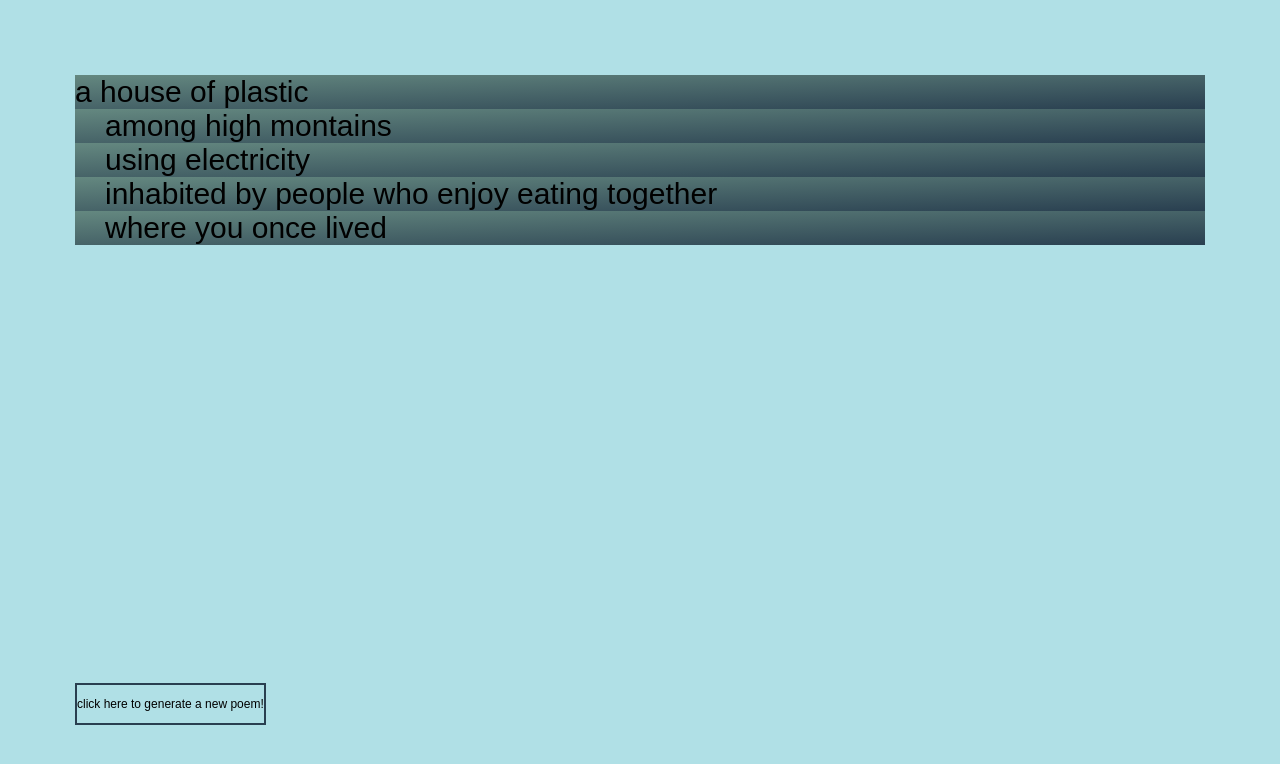
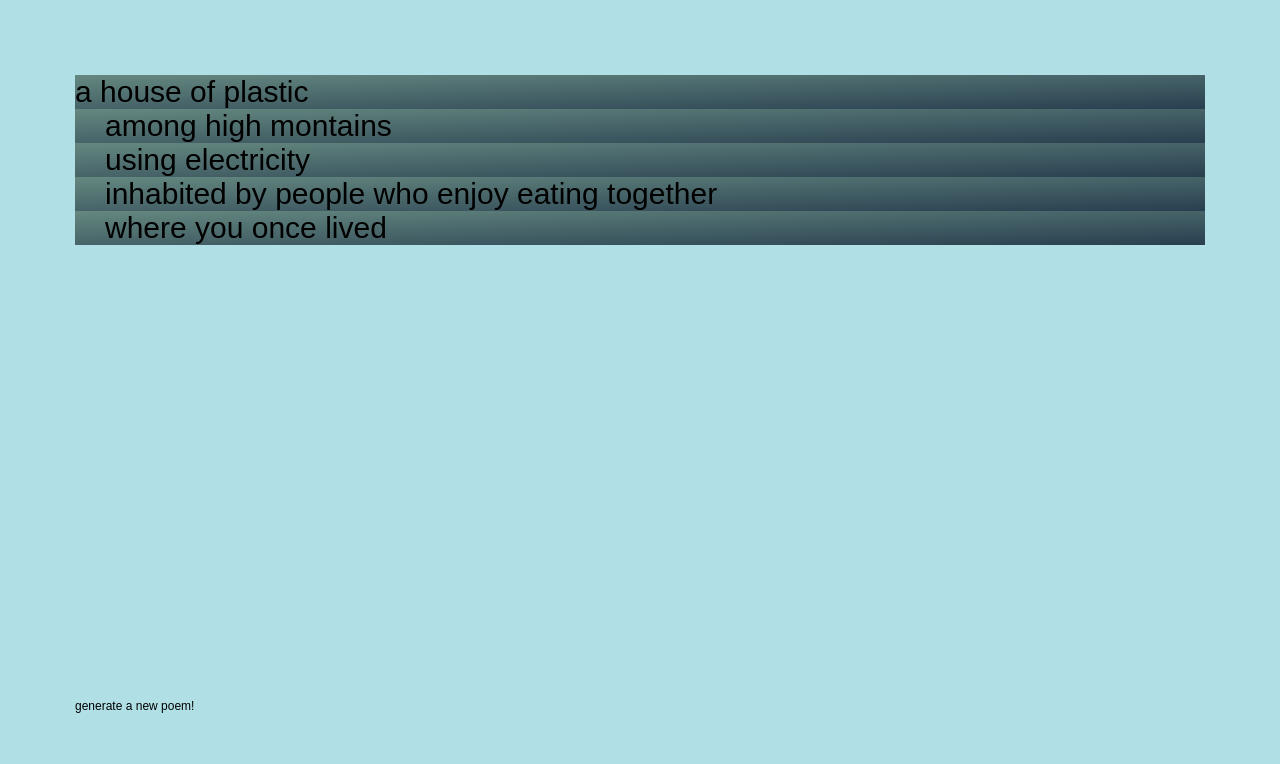
Before and after one commit to ssukin/interactive, a plain HTML site: page a-house-of-dust.html in a window 1280 px wide. Drawn offline with nearby package versions, Linux system fonts and the light colour scheme.

Commit message:
button edits

```diff
--- a/a-house-of-dust.html
+++ b/a-house-of-dust.html
@@ -28,7 +28,6 @@
 			bottom: 75px;
 			left: 75px;
 			font-size: 12px;
-			border: 2px solid #293f50;
 		}
 
 		.list-one {
@@ -222,7 +221,7 @@
 	-->
 
 	<div class="button-container">
-		<p>Click here to generate a new poem!</p>
+		<p>generate a new poem!</p>
 	</div>
 
 	<!--
```
